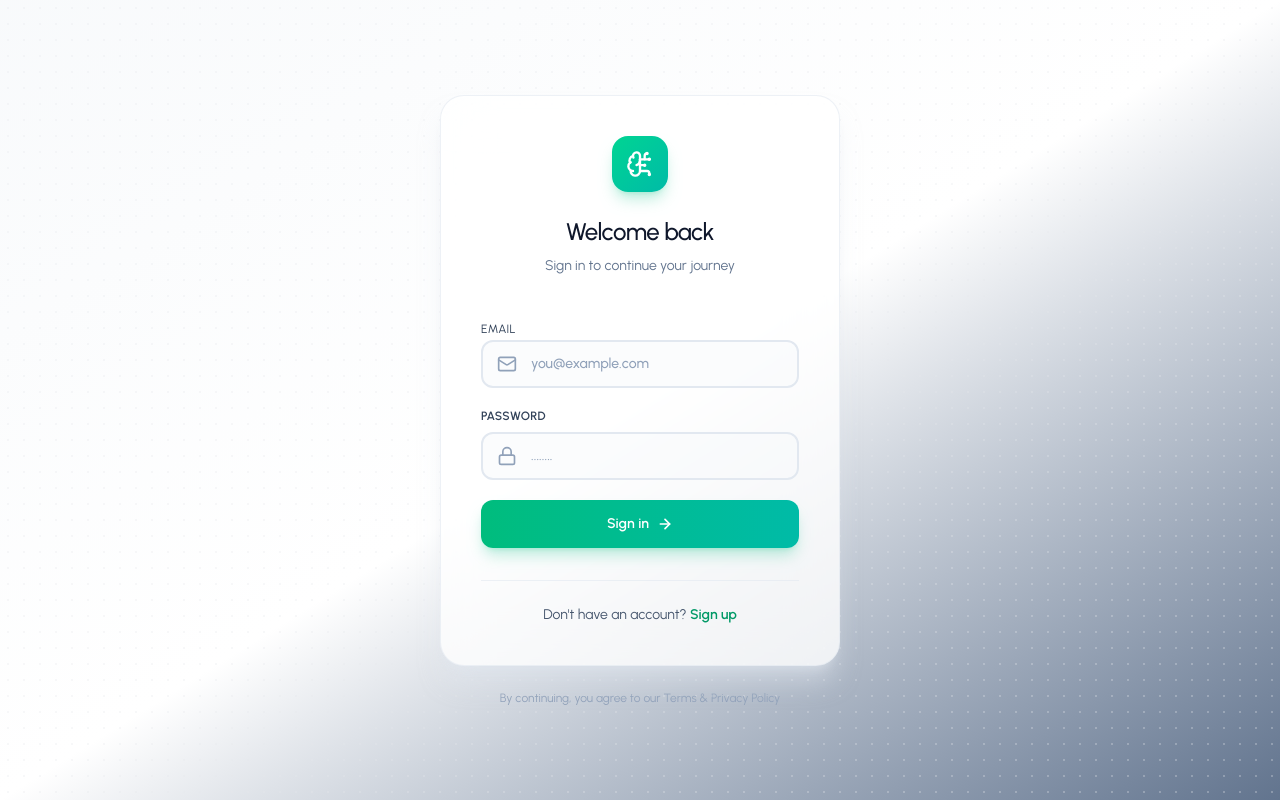
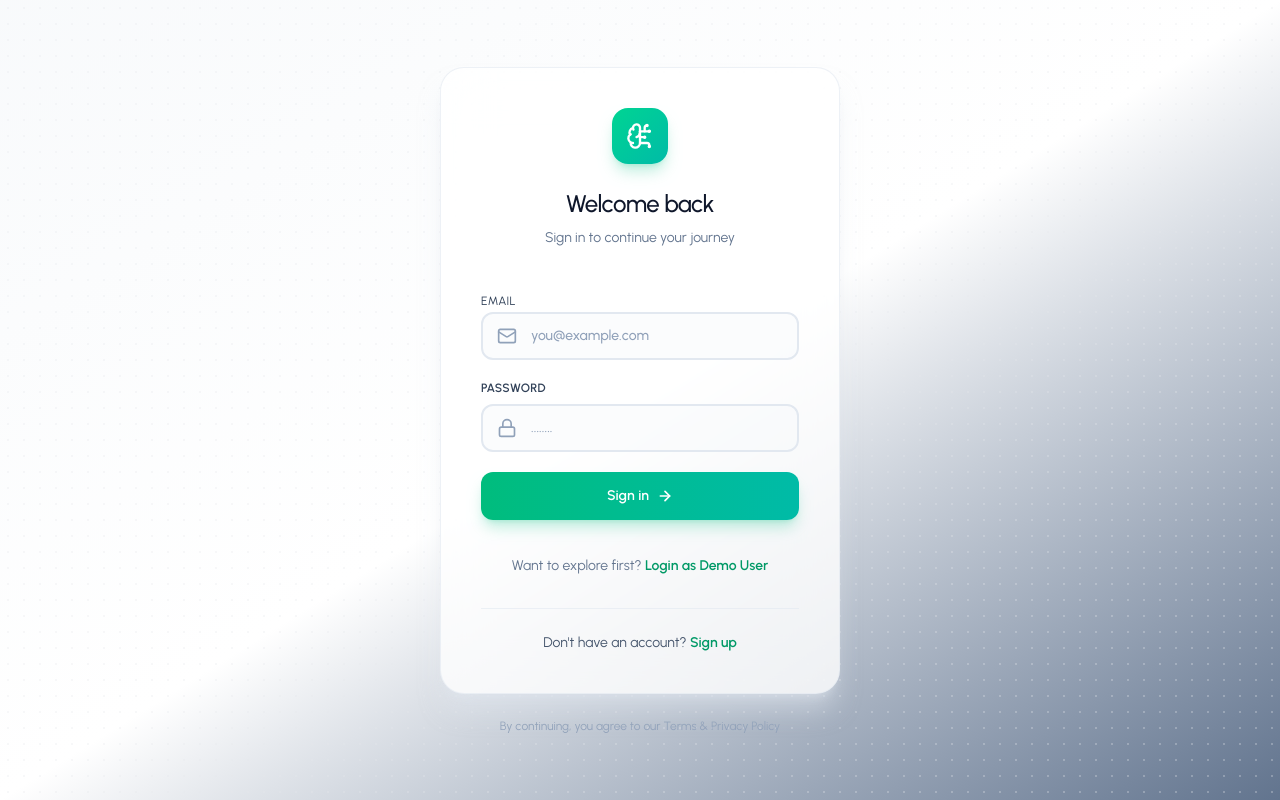
Before and after one commit to MAHEK-ops/ai-learning-assistant, a React (Vite) app in the folder frontend/ai-learning-assistant/: page /login in a window 1280 px wide. Built offline with nearby package versions, Linux system fonts and the light colour scheme; no server answers.

Commit message:
Added demo user login for easy browsing

```diff
--- a/frontend/ai-learning-assistant/src/pages/Auth/LoginPage.jsx
+++ b/frontend/ai-learning-assistant/src/pages/Auth/LoginPage.jsx
@@ -1,4 +1,4 @@
-import React, {useState} from 'react';
+import React, { useState } from 'react';
 import { Link, useNavigate } from 'react-router-dom';
 import { useAuth } from '../../context/AuthContext';
 import authService from '../../services/authService.js';
@@ -31,6 +31,26 @@ const LoginPage = () => {
       setLoading(false);
     }
   };
+
+  const handleDemoLogin = async () => {
+    setError('');
+    setLoading(true);
+
+    try {
+      const demoEmail = "demo@ailearning.com";
+      const demoPassword = "Demo@123@456@789@1";
+
+      const { token, user } = await authService.login(demoEmail, demoPassword);
+      login(user, token);
+      toast.success("Logged in as Demo User");
+      navigate('/dashboard');
+    } catch (err) {
+      toast.error("Demo login failed");
+    } finally {
+      setLoading(false);
+    }
+  };
+
 
   return (
     <div className="flex items-center justify-center min-h-screen bg-linear-to-br from-slate-50 via-white to-slate-500">
@@ -118,6 +138,18 @@ const LoginPage = () => {
               </span>
               <div className='absolute inset-0 bg-linear-to-r from-white/0 via-white/20 to-white/0 -translate-x-full group-hover:translate-x-full transition-transform duration-700' />
             </button>
+
+            <p className="text-center text-sm text-slate-500 mt-4">
+              Want to explore first?{" "}
+              <button
+                type="button"
+                onClick={handleDemoLogin}
+                className="font-semibold text-emerald-600 hover:text-emerald-700 hover:underline transition-colors duration-200"
+              >
+                Login as Demo User
+              </button>
+            </p>
+
           </div>
 
           {/* {Footer} */}
```
